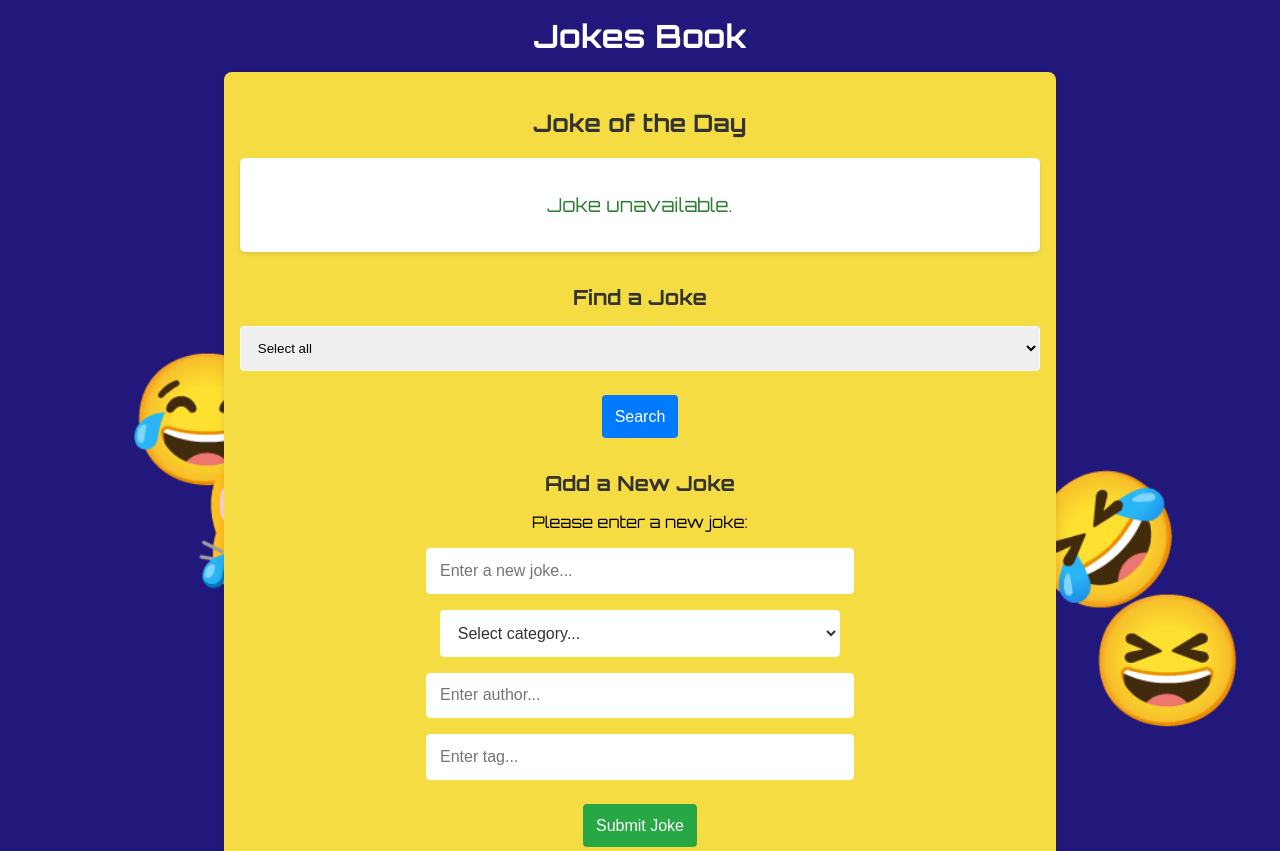
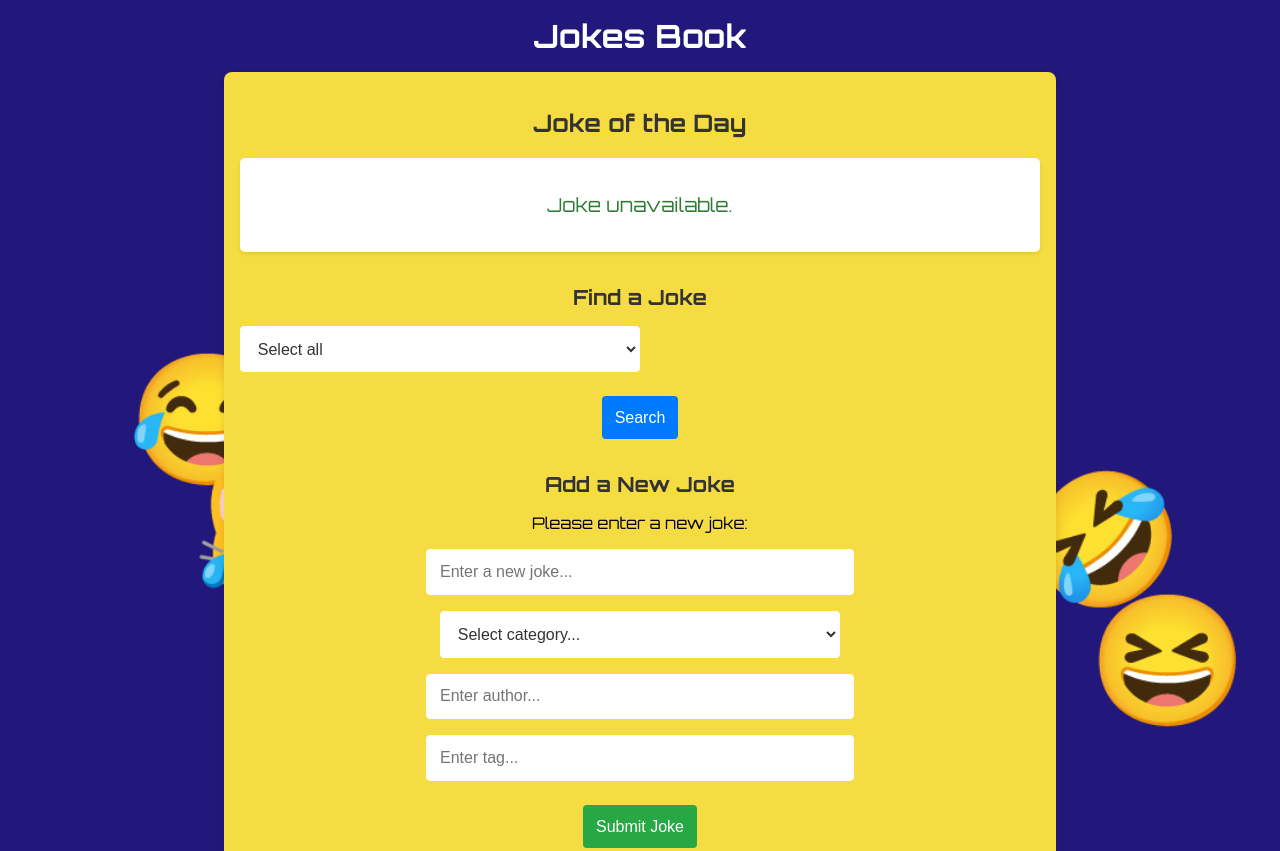
Before and after one commit to Lolisolera/jokes-book-frontend, a website built with Vite: page index.html in a window 1280 px wide. Shown: the top 851 px of the page. Built offline with nearby package versions, Linux system fonts and the light colour scheme; no server answers.

Commit message:
Fix categories field layout

```diff
--- a/styles/styles.scss
+++ b/styles/styles.scss
@@ -157,6 +157,12 @@ body {
         border-radius: 4px;
         border: 1px solid #fff;
         width: 100%;
+        max-width: 400px;
+        height: 45.59px;
+        font-family: sans-serif;
+        font-size: 1rem;
+        color: #333;
+        background-color: #fff;
     }
 
     &__search-button {
```
